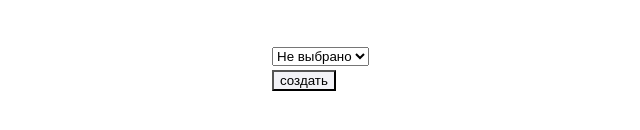
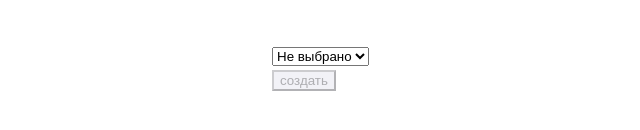
Before and after one commit to AlexMurrr/workWithAmoCRM, a Vue app: page / in a window 1280 px wide. Shown: the part 332-462 px from the top of the page, without its empty margins (368-1008 px from the left). Built offline with nearby package versions, Linux system fonts and the light colour scheme.

Commit message:
feat: button chenge disabled

```diff
--- a/src/components/buttonV.vue
+++ b/src/components/buttonV.vue
@@ -5,14 +5,14 @@ const props = defineProps({
 </script>
 
 <template>
-    <button :class="props.isActive" >создать</button>
+    <button :class="props.isActive" :disabled="true">создать</button>
 </template>
 
 
 <style>
 
 .noActive {
-    background-color: rgb(242, 242, 247);
+  background-color: rgb(242, 242, 247);
 }
 
 .active {
--- a/src/components/dropDown.vue
+++ b/src/components/dropDown.vue
@@ -4,7 +4,9 @@ import { ref, onMounted, watch } from 'vue';
 import  buttonSelect  from './buttonV.vue';
 
     const selectedItem = ref('');
-    let activeBtn = 'noActive';
+    let activeBtn = '';
+    let dis = '';
+
     const props = defineProps({
       items: {
       type: Array,
@@ -27,11 +29,14 @@ import  buttonSelect  from './buttonV.vue';
 watch(selectedItem, (newValue, oldValue) => {
     if (newValue ==='Не выбрано'){
       activeBtn = 'noActive';
-    }else if (newValue !=='Не выбрано')
-      activeBtn = 'active'
+      dis = true;
+    }else if (newValue !=='Не выбрано') {
+      activeBtn = 'active';
+      dis = false;
+    }
 });
 
-  </script>
+</script>
 
 <template>
     <div>
@@ -41,6 +46,6 @@ watch(selectedItem, (newValue, oldValue) => {
       </select>
     </div>
     <div>
-      <buttonSelect :isActive="activeBtn"/>
+      <buttonSelect :isActive="activeBtn" :disabled="dis"/>
     </div>
   </template>
```
